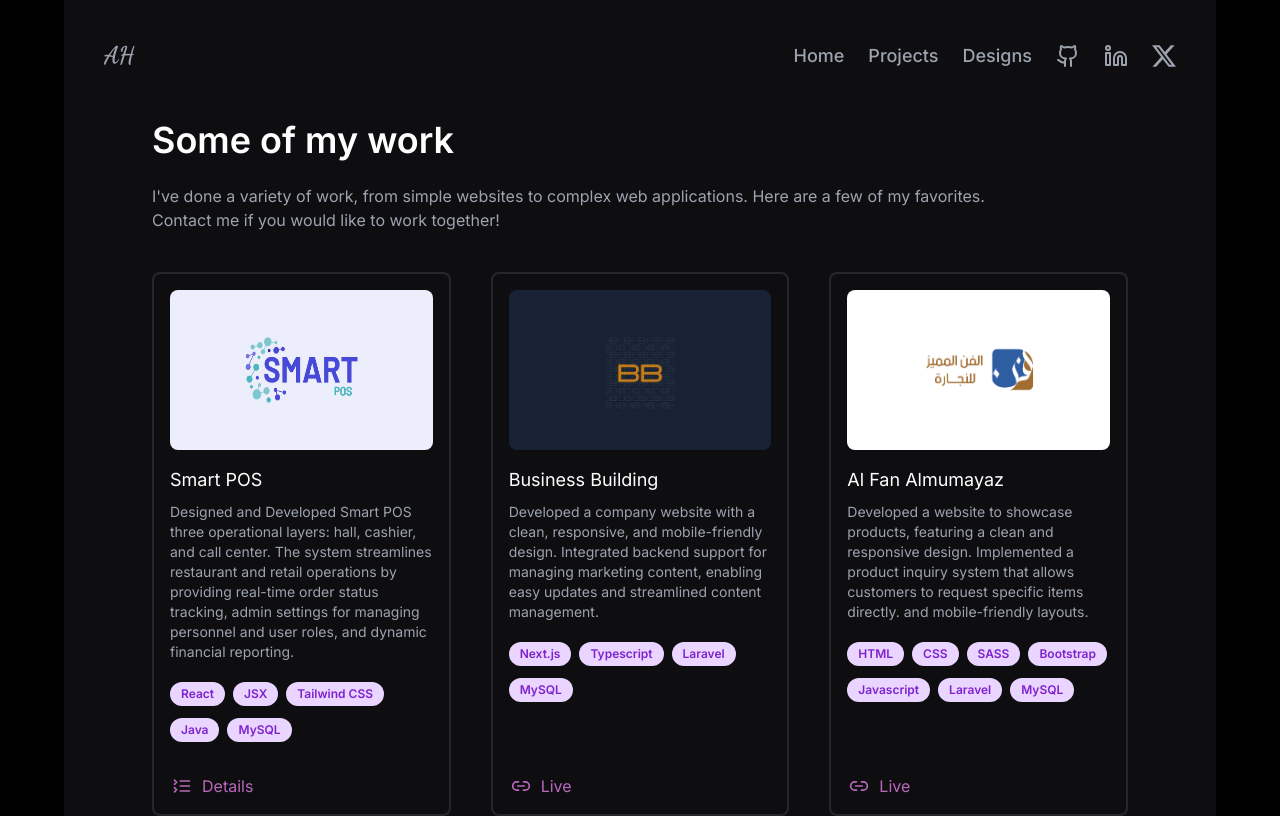
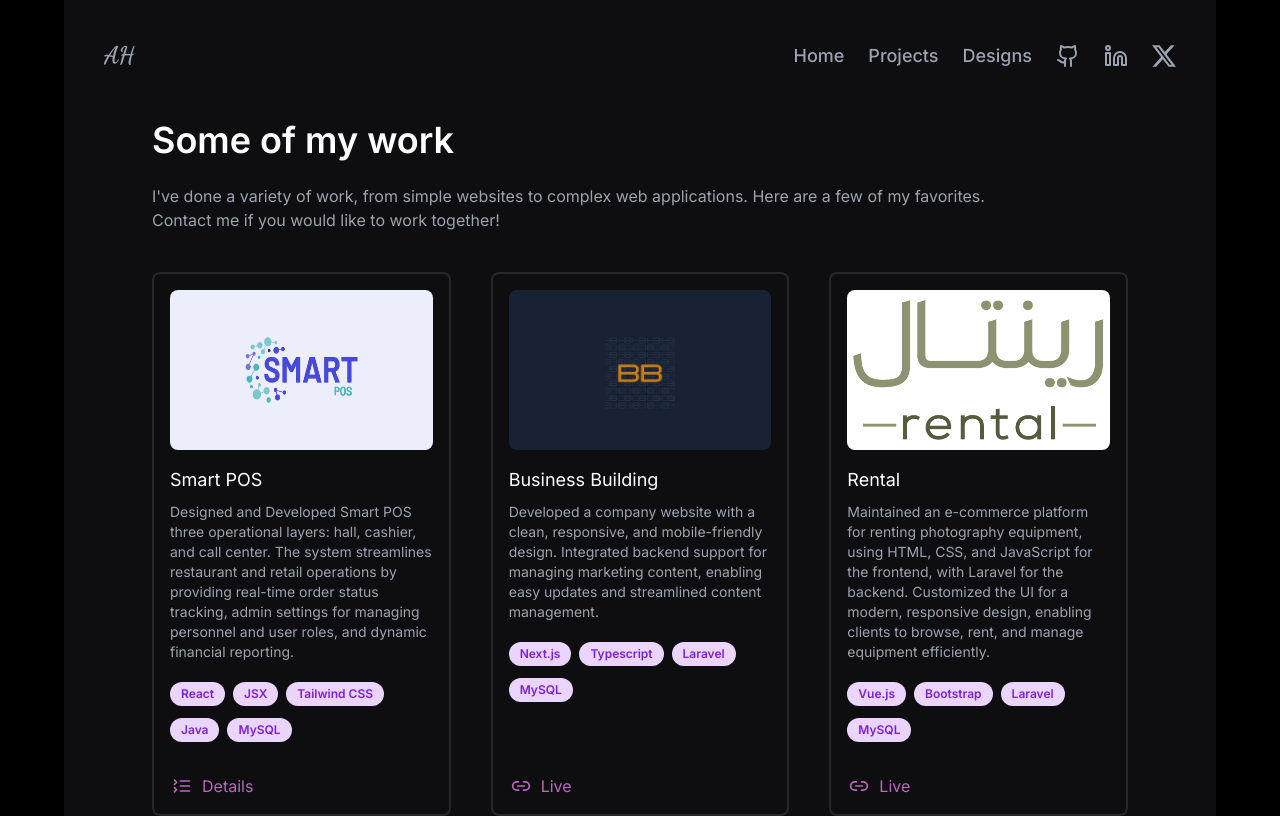
Before and after one commit to AhmedHHamdy/next-portfolio, a Next.js app: page /projects in a window 1280 px wide. Shown: the top 816 px of the page. Built offline with nearby package versions, Linux system fonts and the light colour scheme.

Commit message:
feat: hide project

```diff
--- a/app/projects/page.tsx
+++ b/app/projects/page.tsx
@@ -134,7 +134,7 @@ export default function Projects() {
             </section>
           </section>
 
-          <section className="w-full h-[34rem] flex flex-col items-start border-2 p-4 rounded-lg hover:bg-[#141418] transition-all duration-300 ease-in-out cursor-pointer">
+          {/* <section className="w-full h-[34rem] flex flex-col items-start border-2 p-4 rounded-lg hover:bg-[#141418] transition-all duration-300 ease-in-out cursor-pointer">
             <section className="flex-grow">
               <Avatar className="w-full h-40 rounded-lg">
                 <AvatarImage src={"/alffan-logo.png"} alt="Rental logo Image" />
@@ -158,7 +158,7 @@ export default function Projects() {
             <section className="flex justify-between gap-4 items-center w-full">
               <Link href={"https://alfanalmumayaz.com/"} target="_blank" className="flex gap-2 items-center mt-4 text-[#ba68bb] hover:text-white"><Link2 color="#ba68bb" className="h-5" />Live</Link>
             </section>
-          </section>
+          </section> */}
 
           <section className="w-full h-[34rem] flex flex-col items-start border-2 p-4 rounded-lg hover:bg-[#141418] transition-all duration-300 ease-in-out cursor-pointer">
             <section className="flex-grow">
```
